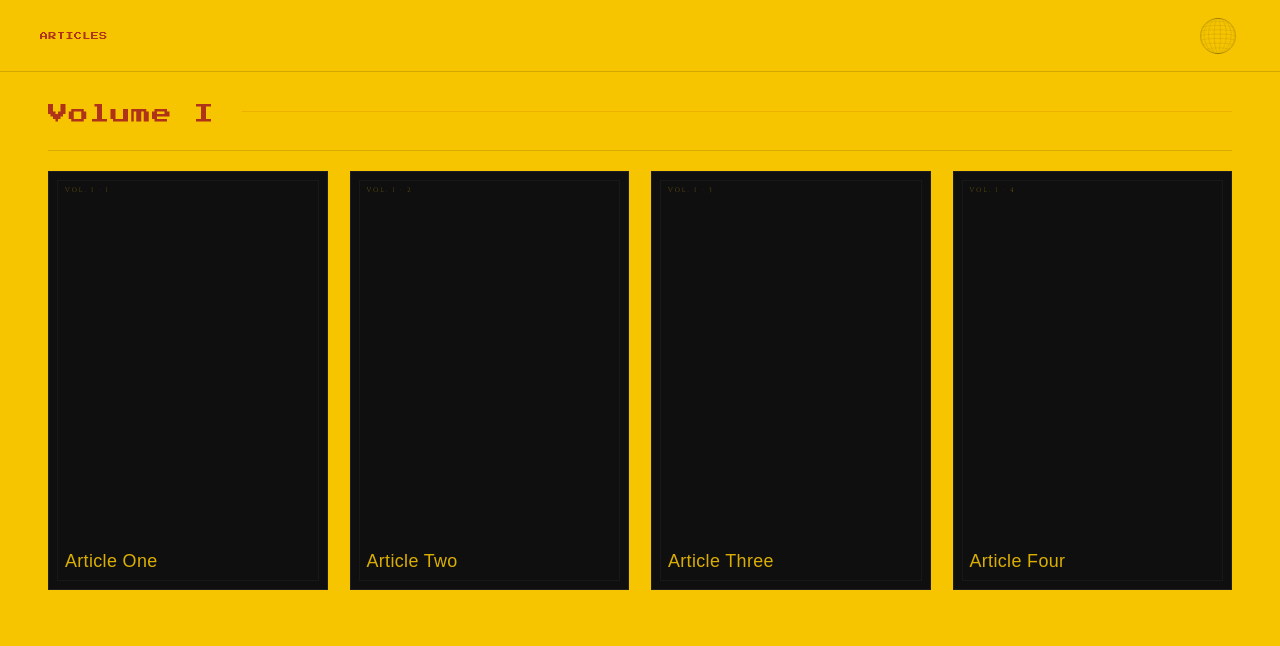
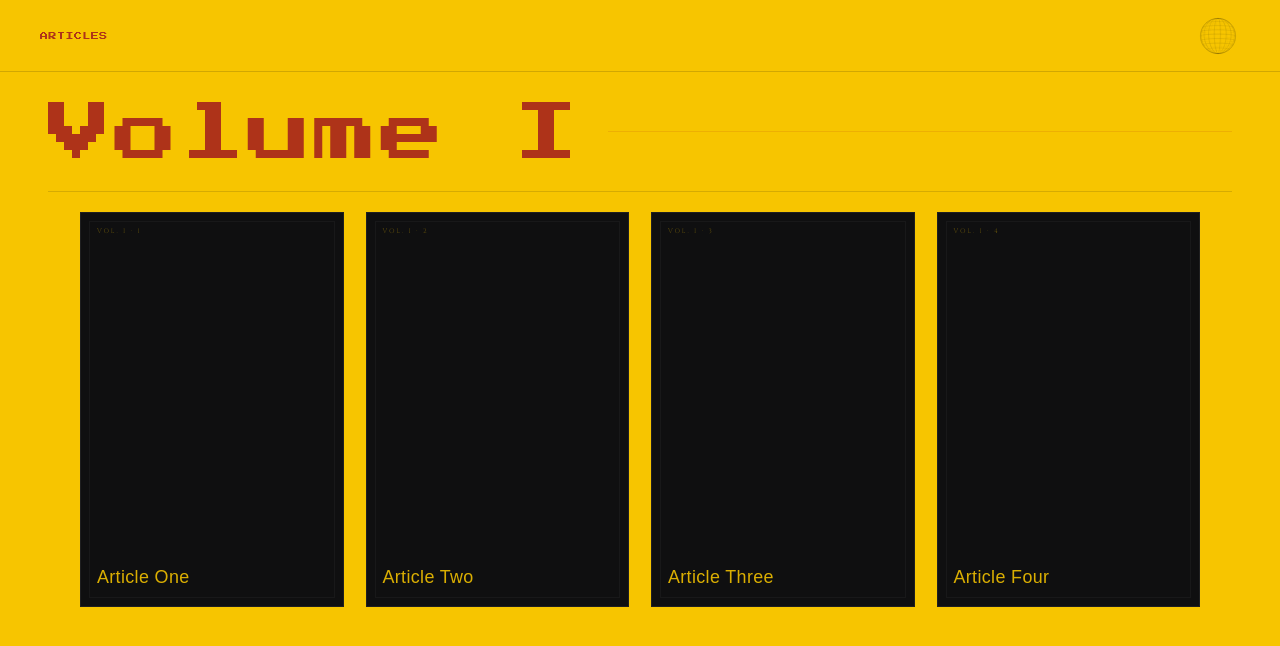
Before and after one commit to jumannji/NANOSPHERE, a Next.js app: page /articles in a window 1280 px wide. Shown: the top 646 px of the page. Built offline with nearby package versions, Linux system fonts and the light colour scheme; a web font is replaced by a local one.

Commit message:
increase volume label size, reduce article card size

```diff
--- a/app/globals.css
+++ b/app/globals.css
@@ -313,10 +313,10 @@ nav {
 .mag-vol-title {
   font-family: var(--font-press-start), monospace;
   font-weight: 400;
-  font-size: clamp(12px, 1.6vw, 20px);
+  font-size: clamp(28px, 5vw, 72px);
   color: var(--nav-ink);
   letter-spacing: 0.04em;
-  line-height: 1.8;
+  line-height: 1.2;
   white-space: nowrap;
 }
 
@@ -334,6 +334,7 @@ nav {
   display: grid;
   grid-template-columns: repeat(4, 1fr);
   gap: 22px;
+  padding: 0 32px;
 }
 
 .mag-card {
@@ -601,7 +602,7 @@ nav {
   .corner { display: none; }
 
   .mag-main { padding: 80px 28px 60px; gap: 52px; }
-  .mag-row { grid-template-columns: repeat(2, 1fr); gap: 14px; }
+  .mag-row { grid-template-columns: repeat(2, 1fr); gap: 14px; padding: 0; }
   .mag-modal { grid-template-columns: 1fr; max-width: 420px; }
   .mag-modal-left { min-height: 200px; border-right: none; border-bottom: 0.5px solid rgba(127,127,127,0.10); }
   .mag-modal-right { padding: 36px 32px; gap: 16px; }
@@ -640,7 +641,7 @@ nav {
   }
 
   .mag-main { padding: 70px 16px 48px; gap: 40px; }
-  .mag-row { grid-template-columns: repeat(2, 1fr); gap: 10px; }
+  .mag-row { grid-template-columns: repeat(2, 1fr); gap: 10px; padding: 0; }
   .mag-cover-title { font-size: 14px; }
   .mag-modal-right { padding: 28px 24px; gap: 14px; }
   .mag-modal-title { font-size: 28px; }
```
